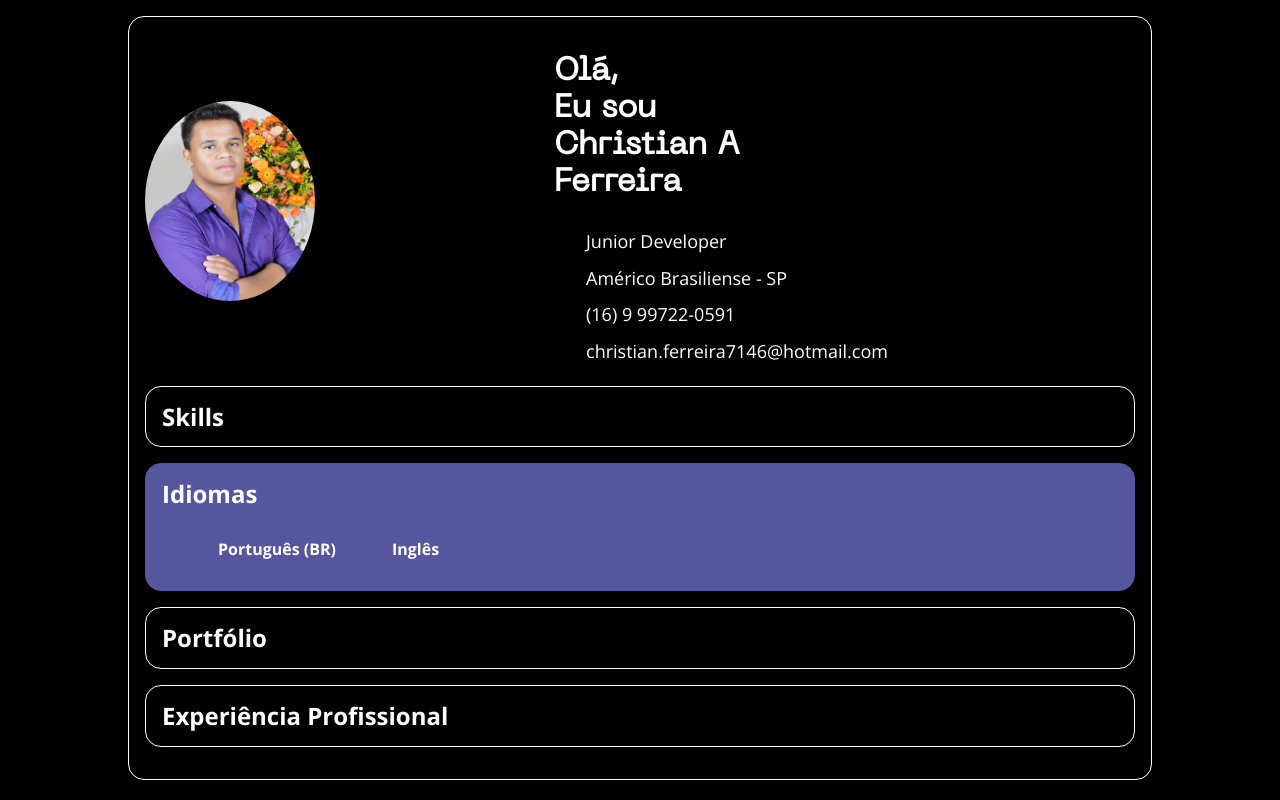
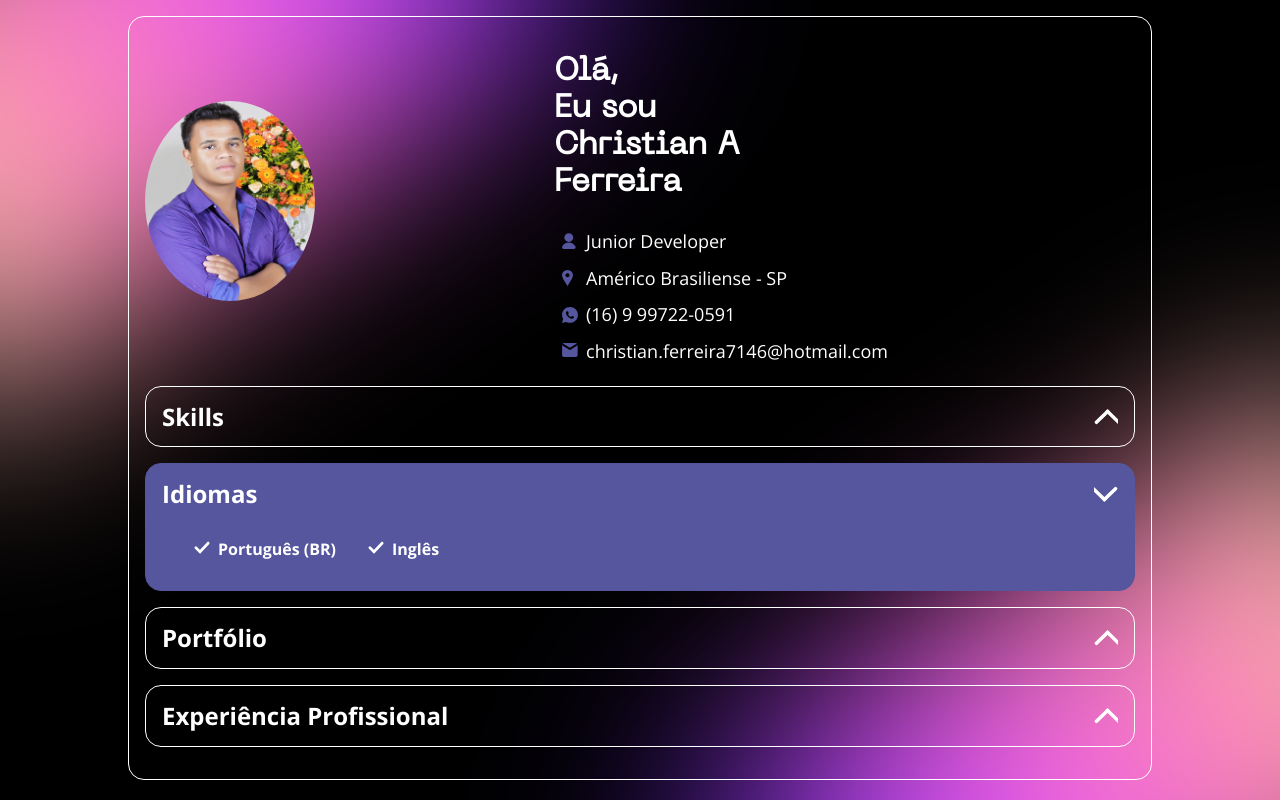
Before and after one commit to euchristianferreira/Criando-e-Estilizando-uma-Pagina-de-Portfolio-Profissional-com-CSS-e-JavaScript, a plain HTML site: page index.html in a window 1280 px wide. Both pictures are taken after a click on the button "Idiomas". Drawn offline with nearby package versions, Linux system fonts and the light colour scheme; files whose address does not match are found by name.

Commit message:
Atualizações

```diff
--- a/assets/css/acordeon.css
+++ b/assets/css/acordeon.css
@@ -43,7 +43,7 @@
     width: 1.5rem;
     background-repeat: no-repeat;
     background-size: cover;
-    background-image: url('./assets/img/icons/arrow-top.svg');
+    background-image: url('/assets/img/icons/arrow-top.svg');
     transition: .25s;
 }
 
--- a/assets/css/experience.css
+++ b/assets/css/experience.css
@@ -23,6 +23,6 @@
     height: 1rem;
     background-repeat: no-repeat;
     background-size: contain;
-    background-image: url('./assets/img/icons/calendar.svg');
+    background-image: url('/assets/img/icons/calendar.svg');
     margin-right: .5rem;
 }
--- a/assets/css/global.css
+++ b/assets/css/global.css
@@ -32,7 +32,7 @@ a:hover {
 .main::before,
 .main::after {
     content: '';
-    background-image: url('./assets/img/background.svg');
+    background-image: url('/assets/img/background.svg');
     background-repeat: no-repeat;
     background-size: contain;
     width: 2560px;
--- a/assets/css/header.css
+++ b/assets/css/header.css
@@ -41,19 +41,19 @@
 }
 
 .information .job::before {
-    background-image: url('./assets/img/icons/job.svg');
+    background-image: url('/assets/img/icons/job.svg');
 }
 
 .information .location::before {
-    background-image: url('./assets/img/icons/location.svg');
+    background-image: url('/assets/img/icons/location.svg');
 }
 
 .information .email::before {
-    background-image: url('./assets/img/icons/email.svg');
+    background-image: url('/assets/img/icons/email.svg');
 }
 
 .information .phone::before {
-    background-image: url('./assets/img/icons/phone.svg');
+    background-image: url('/assets/img/icons/phone.svg');
 }
 
 @media only screen and (min-width: 768px) {
--- a/assets/css/languages.css
+++ b/assets/css/languages.css
@@ -23,6 +23,6 @@
     height: 1rem;
     background-repeat: no-repeat;
     background-size: contain;
-    background-image: url('./assets/img/icons/check.svg');
+    background-image: url('/assets/img/icons/check.svg');
     margin-right: .5rem;
 }
--- a/assets/css/portfolio.css
+++ b/assets/css/portfolio.css
@@ -32,6 +32,6 @@
     height: 1rem;
     background-repeat: no-repeat;
     background-size: contain;
-    background-image: url('./assets/img/icons/github.svg');
+    background-image: url("/assets/img/icons/github.svg");
     margin-right: .5rem;
 }
```
